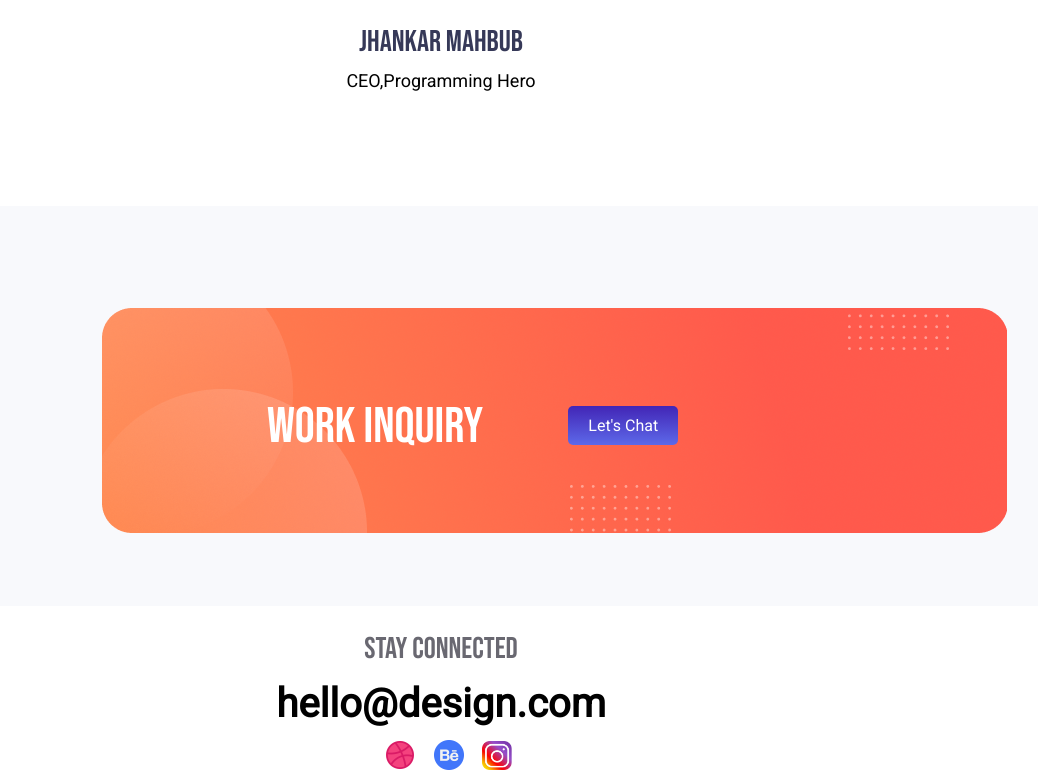
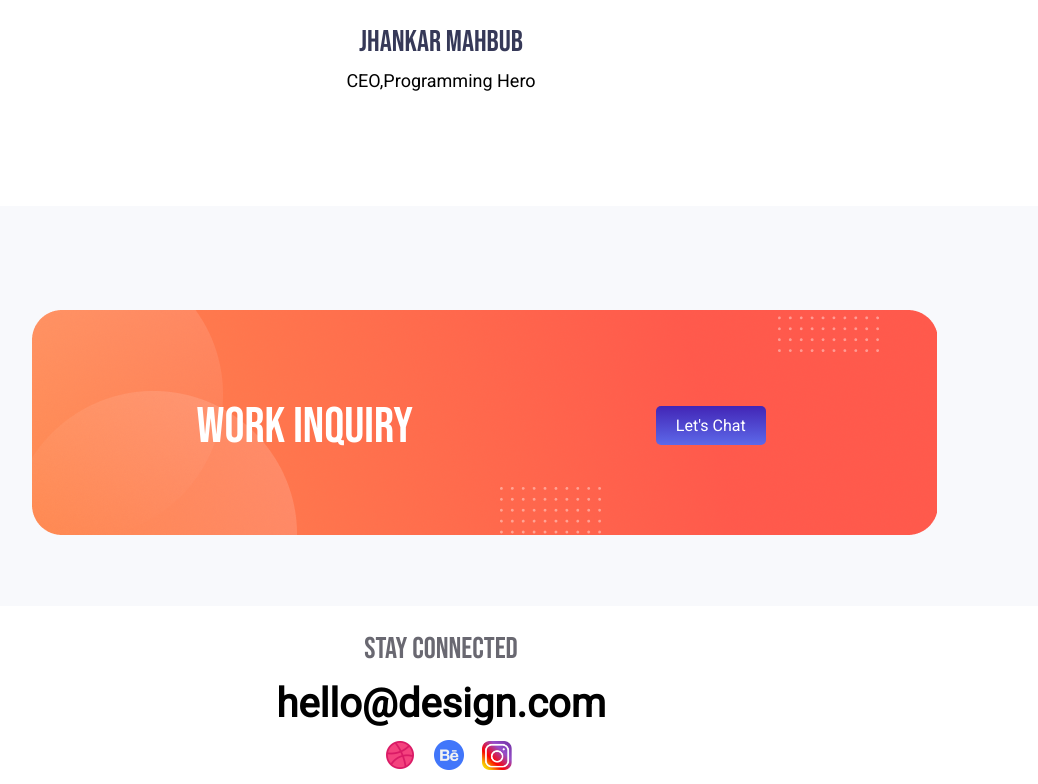
Before and after one commit to adhovi/personal-website-assignment, a plain HTML site: page index.html in a window 1280 px wide. Shown: the part 2550-3334 px from the top of the page, without its empty margins (199-1237 px from the left). Drawn offline with Linux system fonts and the light colour scheme.

Commit message:
make inquiry center

```diff
--- a/style.css
+++ b/style.css
@@ -101,10 +101,8 @@ h3{
 }
 .inquiry-area{
     height:200px;
-    padding:100px;
-    padding-left: 300px;
+    padding:100px 100px;
     background-color: #F8F9FC;
-    ;
 }
 .inquiry-area a{
     height:300px;
@@ -112,6 +110,7 @@ h3{
 }
 .inquiry-bg{
     background-image: url(icons/inquiry-bg.png);
+    background-position:center;
     background-repeat: no-repeat;
     width: 94%;
     height: 60%;
@@ -122,8 +121,8 @@ h3{
 .single-inquiry{
     width:30%;
     float:left;
-    margin-left:0%;
-    padding-left:0%;
+    margin-left:5%;
+    padding-left:5%;
 }
 .single-inquiry a{
     margin-top: 100px;
```
